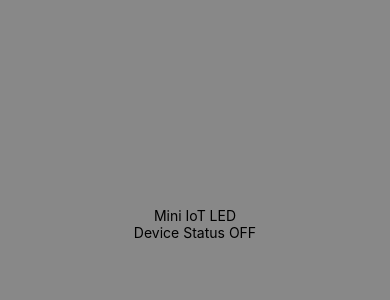
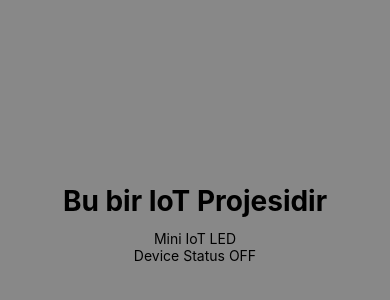
Before and after one commit to ahmekiz/MiniIoT, a React Native app: screen / in a window 390 px wide. Shown: the part 198-498 px from the top of the page. Built offline with nearby package versions, Linux system fonts and the light colour scheme.

Commit message:
styles practice

```diff
--- a/App.js
+++ b/App.js
@@ -3,8 +3,10 @@ import { StyleSheet, Text, View } from 'react-native';
 
 export default function App() {
   const deviceName = 'Mini IoT LED'
+  const text = 'Bu bir IoT Projesidir'
   return (
     <View style={styles.container}>
+      <Text style={styles.title}>{text}</Text>
       <Text>{deviceName}</Text>
       <Text>Device Status OFF</Text>
     </View>
@@ -18,4 +20,9 @@ const styles = StyleSheet.create({
     alignItems: 'center',
     justifyContent: 'center',
   },
+  title: {
+    fontSize: 28,
+    fontWeight: 'bold',
+    marginBottom: 12
+  }
 });
```
